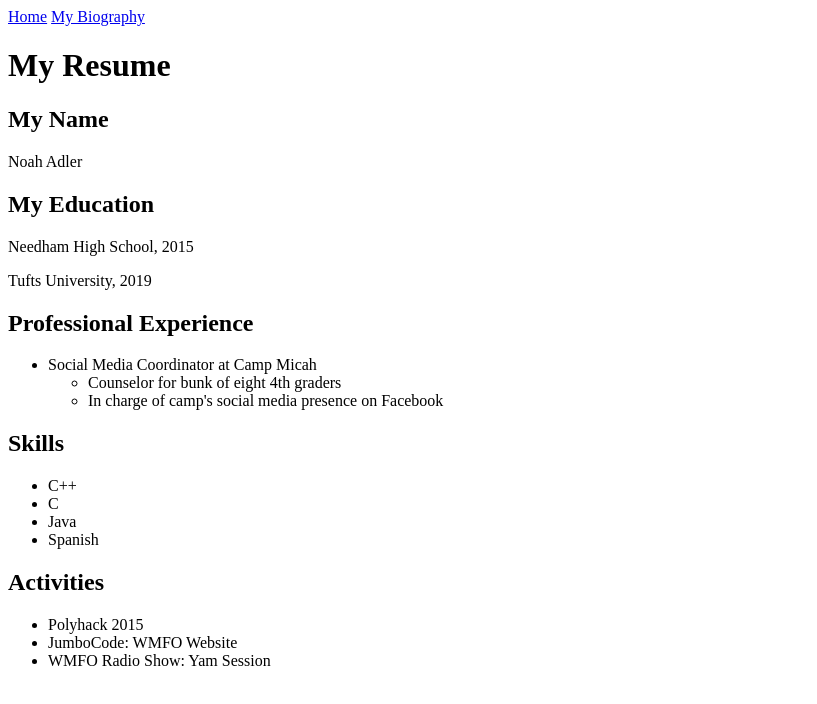
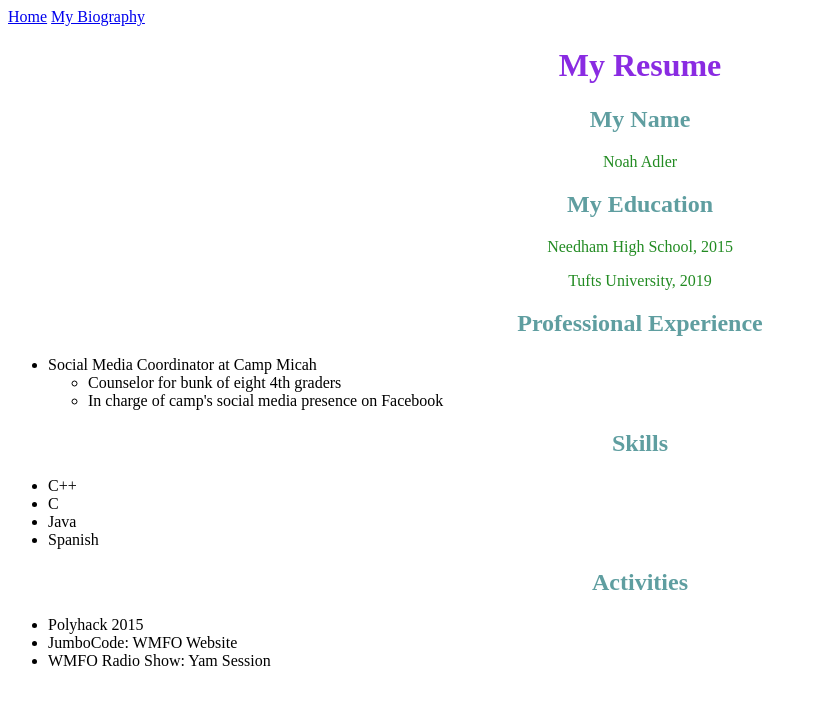
Before and after one commit to nadler117/nadler117.github.io, a plain HTML site: page resume.html in a window 1280 px wide. Shown: the whole page, without its empty margins (0-817 px from the left). Drawn offline with Linux system fonts and the light colour scheme.

Commit message:
added css

```diff
--- /dev/null
+++ b/main.css
@@ -0,0 +1,22 @@
+h1 {
+    text-align: center;
+    color: blueviolet;
+}
+
+h2 {
+    text-align: center;
+    color: cadetblue;
+}
+
+p {
+    text-align: center;
+    color: forestgreen;
+}
+
+ul.a {
+    list-style-type: circle;
+}
+
+ul.b {
+    list-style-type: square;
+}
--- a/resume.html
+++ b/resume.html
@@ -3,6 +3,7 @@
     <head>
     <meta charset="utf-8">
     <title>Noah Adler Resume</title>
+    <link rel="stylesheet" href="main.css">
     </head>
     <body>
     <a href="index.html">Home</a>
```
Also changed, not shown: bio.html (+1 -0 lines), index.html (+1 -3 lines).
